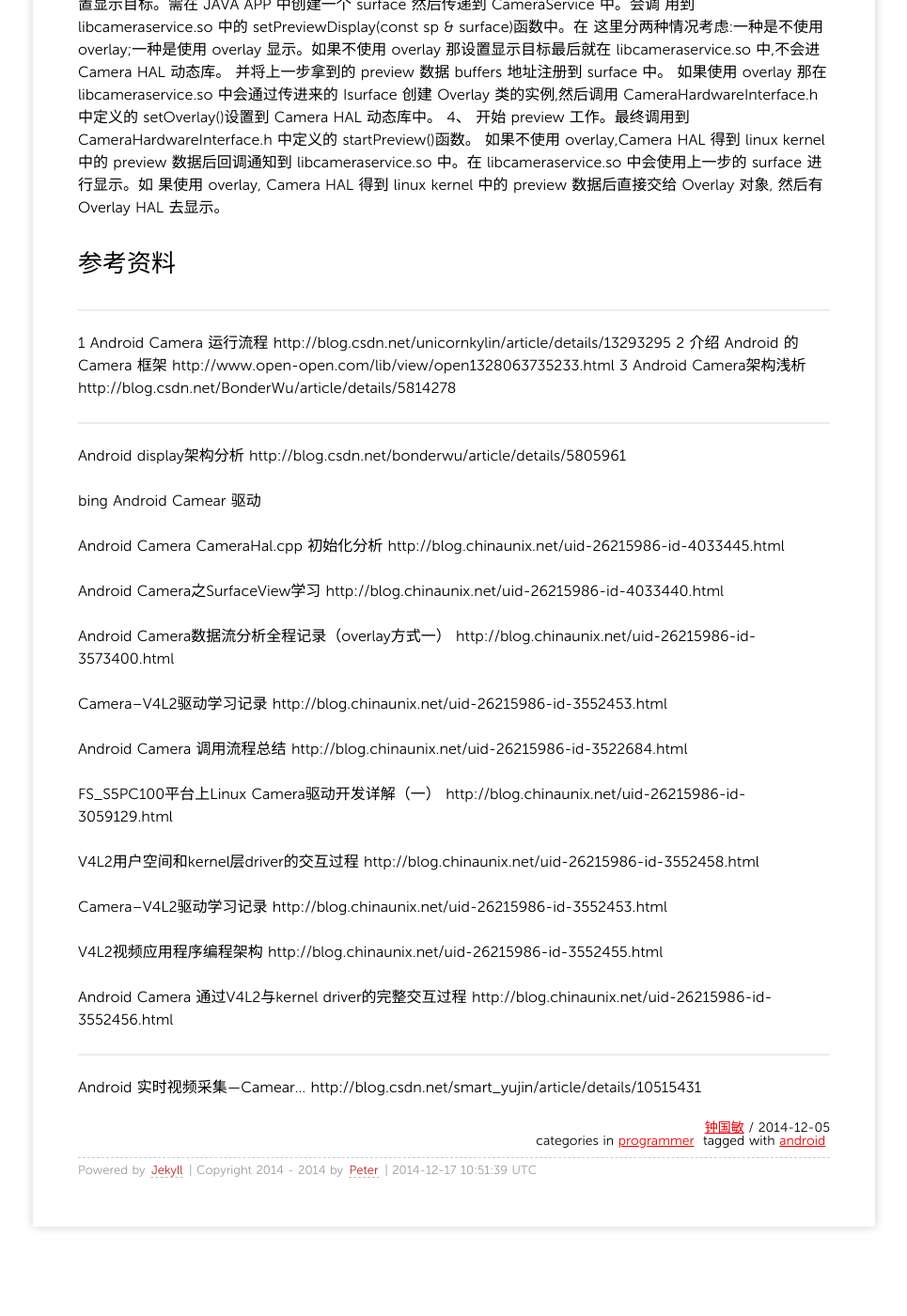
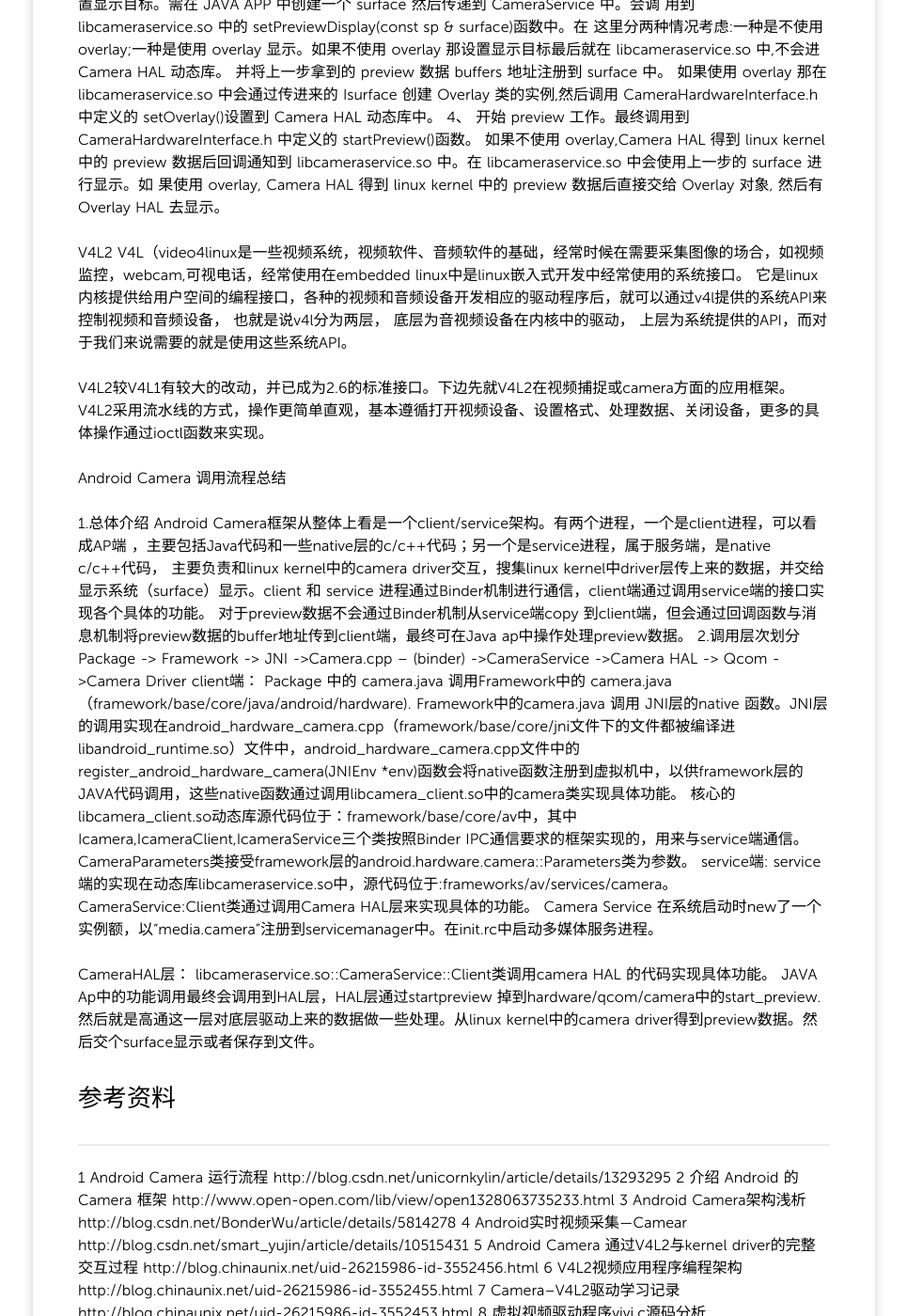
Before and after one commit to fengyr/blog, a Jekyll site: the page built from _posts/2014/2014-12-05-Android-Camera.md, in a window 1280 px wide and 1400 px high, scrolled down 669 px. Shown: the whole window at 94% size, without its empty margins (157-1122 px from the left). Built offline with Jekyll 4.4.1, drawn with Linux system fonts in a browser that asks for light colours; Markdown is read by kramdown in place of the engine named in the settings; before the commit the page ends 2022 px from its top, so only the background shows below that; some of the changed text lies outside the part shown.

Commit message:
Update 2014-12-05-Android-Camera.md

```diff
--- a/_posts/2014/2014-12-05-Android-Camera.md
+++ b/_posts/2014/2014-12-05-Android-Camera.md
@@ -60,6 +60,54 @@ Android 框架中 preview 数据的显示过程如下:
 
 
 
+
+V4L2
+V4L（video4linux是一些视频系统，视频软件、音频软件的基础，经常时候在需要采集图像的场合，如视频监控，webcam,可视电话，经常使用在embedded linux中是linux嵌入式开发中经常使用的系统接口。
+它是linux内核提供给用户空间的编程接口，各种的视频和音频设备开发相应的驱动程序后，就可以通过v4l提供的系统API来控制视频和音频设备，
+也就是说v4l分为两层，
+底层为音视频设备在内核中的驱动，
+上层为系统提供的API，而对于我们来说需要的就是使用这些系统API。
+
+V4L2较V4L1有较大的改动，并已成为2.6的标准接口。下边先就V4L2在视频捕捉或camera方面的应用框架。
+V4L2采用流水线的方式，操作更简单直观，基本遵循打开视频设备、设置格式、处理数据、关闭设备，更多的具体操作通过ioctl函数来实现。
+
+
+
+
+
+
+
+
+Android Camera 调用流程总结
+
+1.总体介绍
+  Android Camera框架从整体上看是一个client/service架构。有两个进程，一个是client进程，可以看成AP端
+，主要包括Java代码和一些native层的c/c++代码；另一个是service进程，属于服务端，是native c/c++代码，
+主要负责和linux kernel中的camera driver交互，搜集linux kernel中driver层传上来的数据，并交给显示系统（surface）显示。client 和 service 进程通过Binder机制进行通信，client端通过调用service端的接口实现各个具体的功能。
+  对于preview数据不会通过Binder机制从service端copy 到client端，但会通过回调函数与消息机制将preview数据的buffer地址传到client端，最终可在Java ap中操作处理preview数据。
+2.调用层次划分
+Package -> Framework -> JNI ->Camera.cpp -- (binder) ->CameraService ->Camera HAL -> Qcom ->Camera Driver
+client端：
+Package 中的 camera.java 调用Framework中的 camera.java（framework/base/core/java/android/hardware).
+Framework中的camera.java 调用 JNI层的native 函数。JNI层的调用实现在android_hardware_camera.cpp（framework/base/core/jni文件下的文件都被编译进libandroid_runtime.so）文件中，android_hardware_camera.cpp文件中的register_android_hardware_camera(JNIEnv *env)函数会将native函数注册到虚拟机中，以供framework层的JAVA代码调用，这些native函数通过调用libcamera_client.so中的camera类实现具体功能。
+  核心的libcamera_client.so动态库源代码位于：framework/base/core/av中，其中Icamera,IcameraClient,IcameraService三个类按照Binder IPC通信要求的框架实现的，用来与service端通信。CameraParameters类接受framework层的android.hardware.camera::Parameters类为参数。
+service端:
+service端的实现在动态库libcameraservice.so中，源代码位于:frameworks/av/services/camera。
+CameraService:Client类通过调用Camera HAL层来实现具体的功能。
+Camera Service 在系统启动时new了一个实例额，以“media.camera”注册到servicemanager中。在init.rc中启动多媒体服务进程。
+
+CameraHAL层：
+libcameraservice.so::CameraService::Client类调用camera HAL 的代码实现具体功能。
+JAVA Ap中的功能调用最终会调用到HAL层，HAL层通过startpreview 掉到hardware/qcom/camera中的start_preview.然后就是高通这一层对底层驱动上来的数据做一些处理。从linux kernel中的camera driver得到preview数据。然后交个surface显示或者保存到文件。
+
+
+
+
+
+
+
+
+
 ##参考资料
 --------------------------------------------------------------
 1	Android Camera 运行流程
@@ -68,6 +116,24 @@ Android 框架中 preview 数据的显示过程如下:
 	http://www.open-open.com/lib/view/open1328063735233.html
 3	Android Camera架构浅析
 	http://blog.csdn.net/BonderWu/article/details/5814278
+4	Android实时视频采集—Camear
+	http://blog.csdn.net/smart_yujin/article/details/10515431
+5	Android Camera 通过V4L2与kernel driver的完整交互过程
+	http://blog.chinaunix.net/uid-26215986-id-3552456.html
+6	V4L2视频应用程序编程架构
+	http://blog.chinaunix.net/uid-26215986-id-3552455.html
+7	Camera--V4L2驱动学习记录
+	http://blog.chinaunix.net/uid-26215986-id-3552453.html
+8	虚拟视频驱动程序vivi.c源码分析
+	http://blog.chinaunix.net/uid-26215986-id-3552454.html
+9	V4L2用户空间和kernel层driver的交互过程
+	http://blog.chinaunix.net/uid-26215986-id-3552458.html
+10	FS_S5PC100平台上Linux Camera驱动开发详解（一）
+	http://blog.chinaunix.net/uid-26215986-id-3059129.html
+12	Android Camera数据流分析全程记录（overlay方式一）
+	http://blog.chinaunix.net/uid-26215986-id-3573400.html
+13	Android Camera之SurfaceView学习
+	http://blog.chinaunix.net/uid-26215986-id-4033440.html
 
 
 
@@ -78,44 +144,5 @@ Android display架构分析
 http://blog.csdn.net/bonderwu/article/details/5805961
 
 
-bing
-Android Camear 驱动
-
 Android Camera CameraHal.cpp 初始化分析
 http://blog.chinaunix.net/uid-26215986-id-4033445.html
-
-Android Camera之SurfaceView学习
-http://blog.chinaunix.net/uid-26215986-id-4033440.html
-
-Android Camera数据流分析全程记录（overlay方式一）
-http://blog.chinaunix.net/uid-26215986-id-3573400.html
-
-Camera--V4L2驱动学习记录
-http://blog.chinaunix.net/uid-26215986-id-3552453.html
-
-Android Camera 调用流程总结
-http://blog.chinaunix.net/uid-26215986-id-3522684.html
-
-FS_S5PC100平台上Linux Camera驱动开发详解（一）
-http://blog.chinaunix.net/uid-26215986-id-3059129.html
-
-V4L2用户空间和kernel层driver的交互过程
-http://blog.chinaunix.net/uid-26215986-id-3552458.html
-
-Camera--V4L2驱动学习记录
-http://blog.chinaunix.net/uid-26215986-id-3552453.html
-
-V4L2视频应用程序编程架构
-http://blog.chinaunix.net/uid-26215986-id-3552455.html
-
-Android Camera 通过V4L2与kernel driver的完整交互过程
-http://blog.chinaunix.net/uid-26215986-id-3552456.html
-
---------------------------------------------------------------
-
-
-
-
-
-Android&nbsp;实时视频采集—Camear…
-http://blog.csdn.net/smart_yujin/article/details/10515431
```
